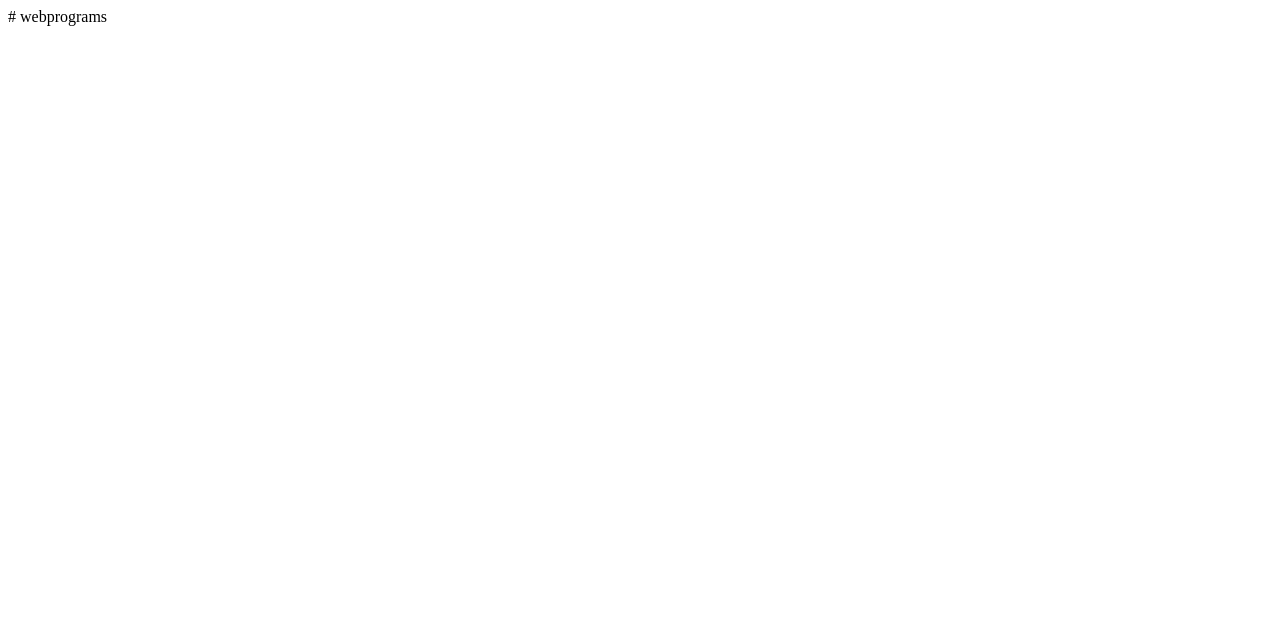
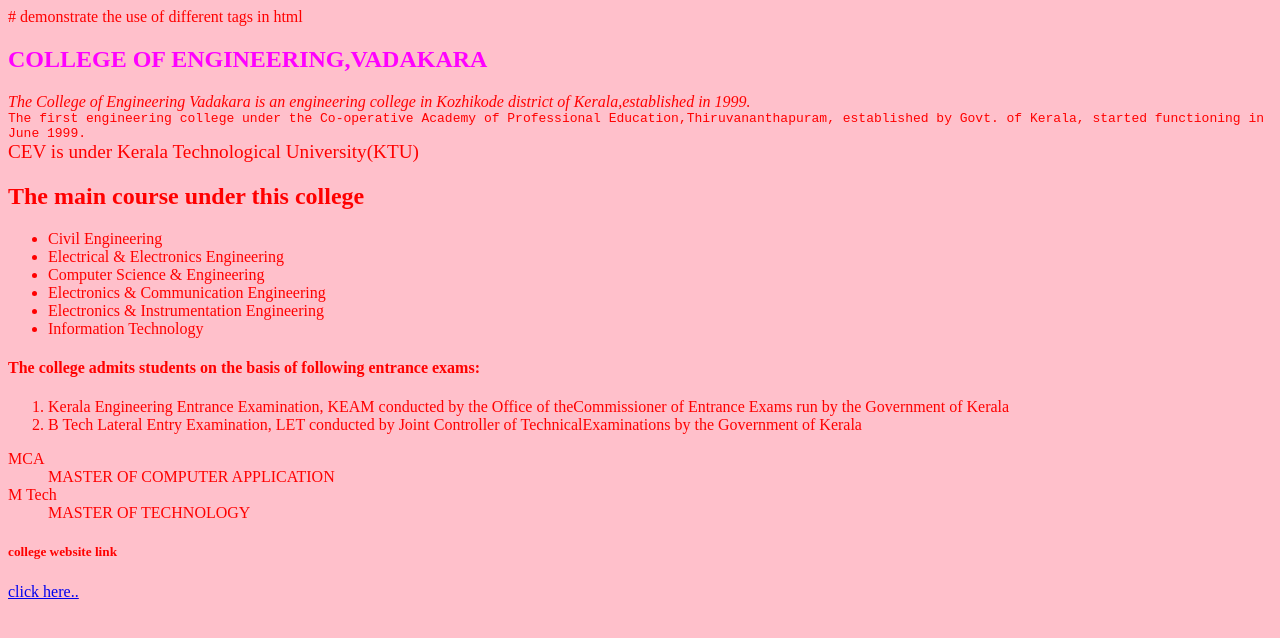
Before and after one commit to amruthapp/pythonprogram, a plain HTML site: page co1program01.html in a window 1280 px wide. Drawn offline with Linux system fonts and the light colour scheme.

Commit message:
Update co1program01.html

```diff
--- a/co1program01.html
+++ b/co1program01.html
@@ -1 +1,38 @@
-# webprograms
+# demonstrate the use of different tags in html
+
+<html>
+  <head><title>first web page</title></head>
+  <body bgcolor="pink" text="red">
+    <h2>
+      <font color="magenta"><b>COLLEGE OF ENGINEERING,VADAKARA</b></font>
+    </h2>
+    <p>
+      <i>The College of Engineering Vadakara is an engineering college in Kozhikode district of Kerala,established in 1999. </i>
+      <br>
+      <tt>The first engineering college under the Co-operative Academy of Professional Education,Thiruvananthapuram, established by Govt. of Kerala, started functioning in June 1999.</tt>
+      <br>
+      <big>CEV is under Kerala Technological University(KTU)</big>
+    <h2>The main course under this college</h2>
+    <ul>
+      <li>Civil Engineering</li>
+      <li>Electrical & Electronics Engineering</li>
+      <li>Computer Science & Engineering</li>
+      <li>Electronics & Communication Engineering</li>
+      <li>Electronics & Instrumentation Engineering</li>
+      <li>Information Technology</li>
+    </ul>
+    <h4>The college admits students on the basis of following entrance exams:</h4>
+    <ol>
+      <li>Kerala Engineering Entrance Examination, KEAM conducted by the Office of theCommissioner of Entrance Exams run by the Government of Kerala</li>
+      <li>B Tech Lateral Entry Examination, LET conducted by Joint Controller of TechnicalExaminations by the Government of Kerala</li>
+    </ol>
+    <dl>
+      <dt>MCA</dt>
+      <dd>MASTER OF COMPUTER APPLICATION</dd>
+      <dt>M Tech</dt>
+      <dd>MASTER OF TECHNOLOGY</dd>
+    </dl>
+    <h5>college website link</h5>
+    <u><a href="https://www.cev.ac.in/en/">click here..</a></u>
+    </body>
+</html>
```
